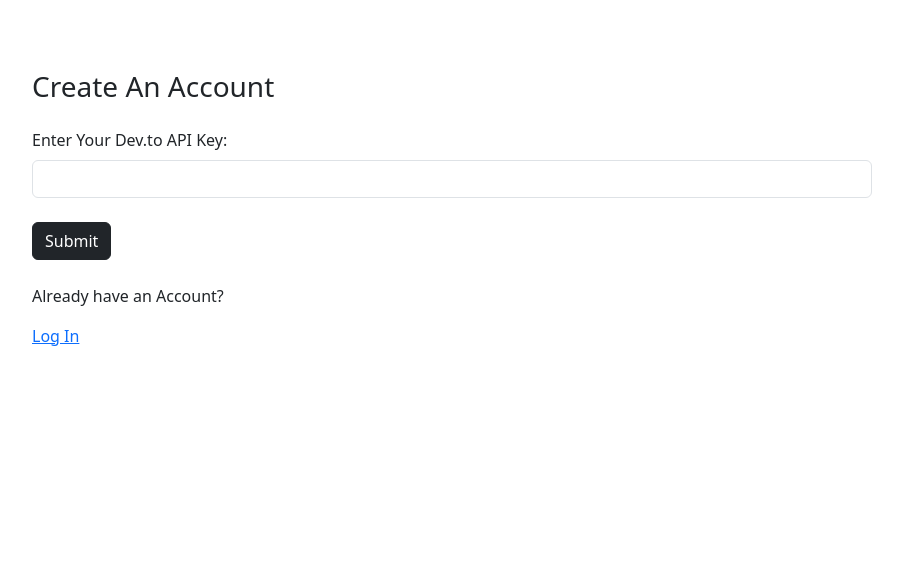
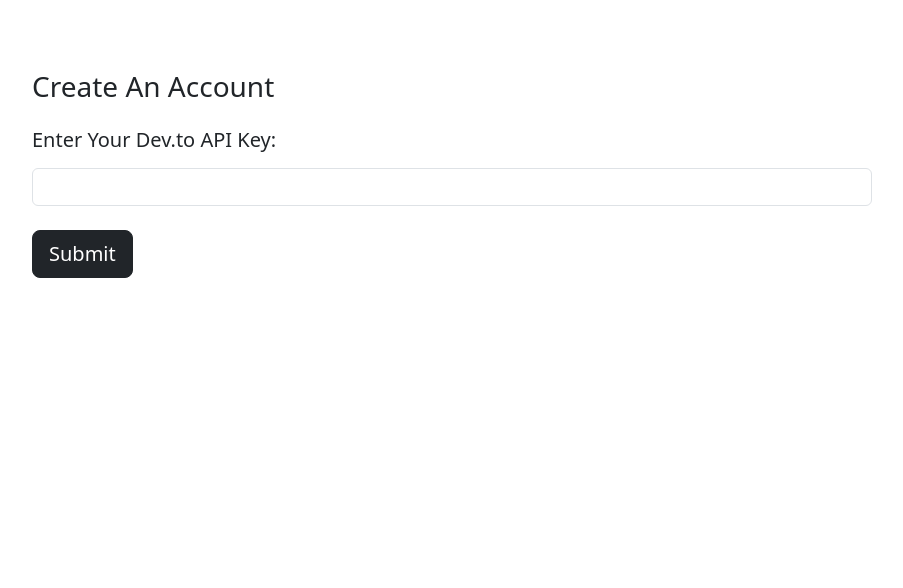
Before and after one commit to York13Pud/python-project-dev-to-stats, a Django app: page /register/ in a window 1280 px wide. Shown: the part 74-662 px from the top of the page, without its empty margins (188-1091 px from the left). Run offline with Django 4.2, Linux system fonts and the light colour scheme; parts of the project's set-up code (start-up, migrations or seed data) failed here and were passed over.

Commit message:
Changed button to large and labels to h5

```diff
--- a/project/apps/users/templates/register.html
+++ b/project/apps/users/templates/register.html
@@ -13,7 +13,7 @@
         <form method="POST" action="{% url 'register' %}" class="form auth__form">
             {% csrf_token %}
             <div class="m-4">
-                <label class="form-label" for="formInput#text">Enter Your Dev.to API Key: </label>
+                <label class="form-label" for="formInput#text"><h5>Enter Your Dev.to API Key:</h5></label>
                 <input class="form-control" type="password" name="api-key" />
             </div>
             {% if field.help_text %}
@@ -24,7 +24,7 @@
                 <p style="color: red;">{{ error }}</p>
             {% endfor %}
             <div class="m-4">
-                <input class="btn btn-dark" type="submit" value="Submit" />
+                <input class="btn btn-dark btn-lg" type="submit" value="Submit" />
             </div>
         </form>
 
@@ -33,23 +33,6 @@
             <form method="POST" action="{% url 'register_details' %}" class="form">
                 {% csrf_token %}
 
-                {% comment %} {% for field in form %}
-
-                    <div class="m-4">
-                        <label class="form-label" for="formInput#text"><h5>{{ field.label | title }}</h5></label>
-                        {{ field }}
-
-                        {% if field.help_text %}
-                            <small>{{field.help_text}}</small>
-                        {% endif %}
-
-                        {% for error in field.errors %}
-                            <p style="color: red;">{{ error }}</p>
-                        {% endfor %}
-
-                    </div>
-
-                {% endfor %} {% endcomment %}
                 <div class="m-4">
                     <label class="form-label" for="formInput#text"><h5>{{ form.username.label | title }}</h5></label>
                     {{ form.username }}
@@ -129,7 +112,8 @@
 
                 <div class="m-4">
                     {% comment %} <input class="btn btn-dark" type="submit" value="Cancel" /> {% endcomment %}
-                    <input class="btn btn-dark" type="submit" value="Sign Up" />
+                    <input class="btn btn-dark btn-lg" type="submit" value="Sign Up" />
+                    <a class="btn btn-dark btn-lg" href="{% url 'home' %}">Cancel</a>
                 </div>
 
             </form>
@@ -138,10 +122,10 @@
 
         {% endif %}
 
-        <div class="m-4">
+        {% comment %} <div class="m-4">
             <p>Already have an Account?</p>
             <a href="{% url 'login' %}">Log In</a>
-        </div>
+        </div> {% endcomment %}
     </div>
 </div>
 
```
